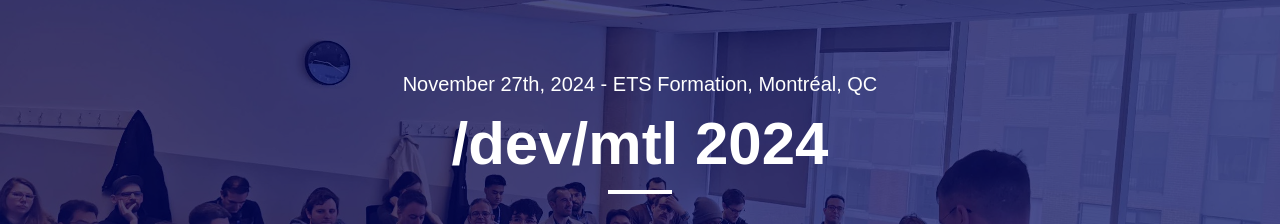
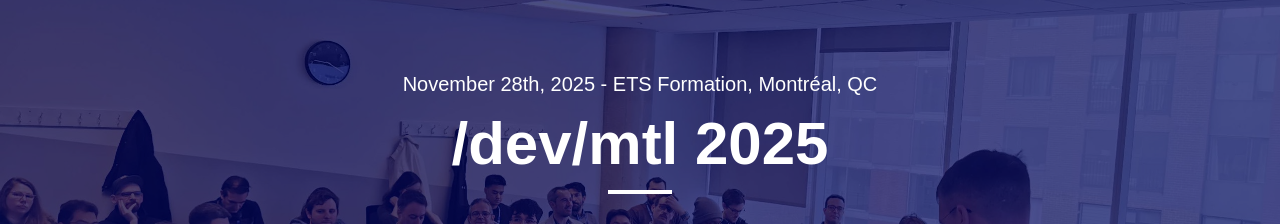
Before and after one commit to devmtl2024-org/devmtl2024-org.github.io, a React (Vite) app: page / in a window 1280 px wide. Shown: the part 196-420 px from the top of the page. Built offline with nearby package versions, Linux system fonts and the light colour scheme.

Commit message:
Update the dates

```diff
--- a/src/components/Home/Overview.tsx
+++ b/src/components/Home/Overview.tsx
@@ -17,9 +17,9 @@
       <div className="relative z-10 max-w-3xl px-4 text-white">
         {/* Title */}
         <h1 className="text-xl lg:text-xl mb-4">
-          November 27th, 2024 - ETS Formation, Montréal, QC
+          November 28th, 2025 - ETS Formation, Montréal, QC
         </h1>
-        <h1 className="text-4xl lg:text-6xl font-bold mb-4">/dev/mtl 2024</h1>
+        <h1 className="text-4xl lg:text-6xl font-bold mb-4">/dev/mtl 2025</h1>
         <div className="w-16 h-1 bg-white mx-auto mb-6"></div>
 
         {/* Subtitle */}
--- a/src/components/Home/Schedule.tsx
+++ b/src/components/Home/Schedule.tsx
@@ -28,7 +28,7 @@
             Schedule details
           </h3>
           <h3 className="text-4xl font-semibold text-primary leading-tight mb-4">
-            Event Schedules
+            Agenda (2024)
           </h3>
           <div className="w-16 h-1 bg-primary mx-auto mb-6"></div>
         </motion.div>
--- a/src/pages/SchedulePage.tsx
+++ b/src/pages/SchedulePage.tsx
@@ -18,7 +18,7 @@
   return (
     <div className="container mx-auto px-4 py-16">
       <h2 className="text-3xl font-medium mb-4 text-secondary text-center">
-        November 27, 2024
+        November 28, 2025
       </h2>
       <div className="w-16 h-1 bg-secondary mx-auto mb-12"></div>
 
--- a/src/pages/SponsorsPage.tsx
+++ b/src/pages/SponsorsPage.tsx
@@ -14,7 +14,7 @@
   return (
     <div className="container mx-auto px-4 py-8">
       <p className="text-center text-gray-700 mb-6 text-lg">
-        /dev/mtl 2024 is only possible through the generosity of the
+        /dev/mtl 2025 is only possible through the generosity of the
         organizations and businesses on this page. Their donations make this
         special day possible. Thank you for your support!
       </p>
```
